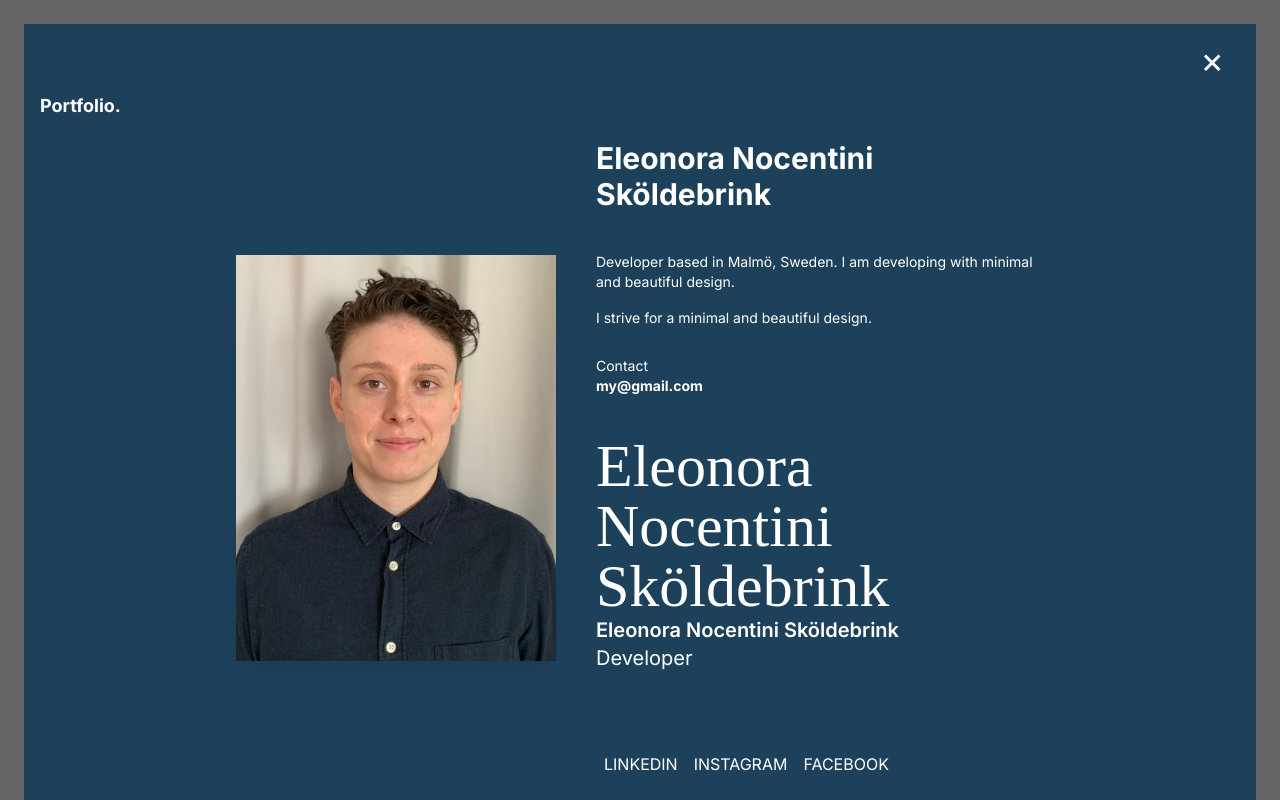
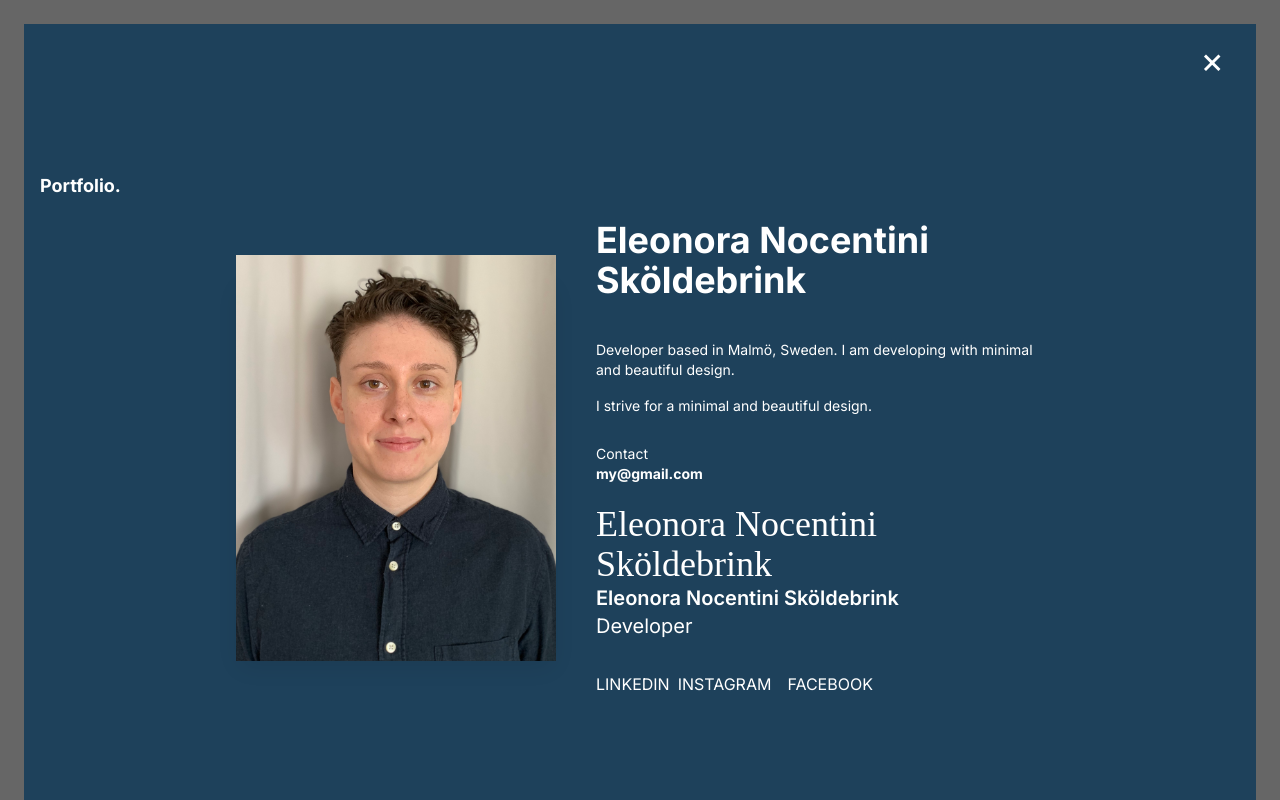
Before and after one commit to Elli2022/My-Headless-Wordpress-Portfolio, a Next.js app: page /about in a window 1280 px wide. Built offline with nearby package versions, Linux system fonts and the light colour scheme.

Commit message:
even better layout

```diff
--- a/src/app/about/page.tsx
+++ b/src/app/about/page.tsx
@@ -13,8 +13,8 @@ const AboutPage = () => {
           </div>
           <div className="flex flex-wrap justify-center gap-10 sm:gap-10">
             <div className="flex-1 max-w-md">
-              <div className="text-center mb-10 sm:text-sm">
-                <h1 className="text-4xl font-bold mb-10 text-left sm:text-3xl">
+              <div className="text-center mb-5 sm:text-sm">
+                <h1 className="text-4xl font-bold mb-10 text-left sm:text-4xl">
                   Eleonora Nocentini Sköldebrink
                 </h1>
                 <p className="mb-4 text-left sm:text-sm">
@@ -35,7 +35,7 @@ const AboutPage = () => {
                 </p>
               </div>
               <div>
-                <p className="font-snirklig text-4xl sm:text-6xl">
+                <p className="font-snirklig text-2xl sm:text-4xl">
                   Eleonora Nocentini Sköldebrink
                 </p>
               </div>
@@ -45,17 +45,17 @@ const AboutPage = () => {
                 </p>
               </div>
               <div>
-                <p className=" mt-auto mb-20 sm:text-xl">Developer</p>
+                <p className=" mt-auto mb-8 sm:text-xl">Developer</p>
               </div>
               {/* Social media links container */}
-            <div className="mt-4 text-left sm:text-l">
+            <div className="mt-auto text-left sm:text-l">
               <a
                 href="https://www.linkedin.com/in/yourprofile"
                 target="_blank"
                 rel="noopener noreferrer"
-                className="text-white mx-2"
+                className="text-white "
               >
-                {/* Replace with LinkedIn icon if available */}
+                {/*  LinkedIn  */}
                 LINKEDIN
               </a>
               <a
@@ -64,7 +64,7 @@ const AboutPage = () => {
                 rel="noopener noreferrer"
                 className="text-white mx-2"
               >
-                {/* Replace with Instagram icon if available */}
+                {/* Instagram  */}
                 INSTAGRAM
               </a>
               <a
@@ -73,10 +73,9 @@ const AboutPage = () => {
                 rel="noopener noreferrer"
                 className="text-white mx-2"
               >
-                {/* Replace with Facebook icon if available */}
+                {/*  Facebook*/}
                 FACEBOOK
               </a>
-              {/* Add more links as needed */}
             </div>
             </div>
 
```
